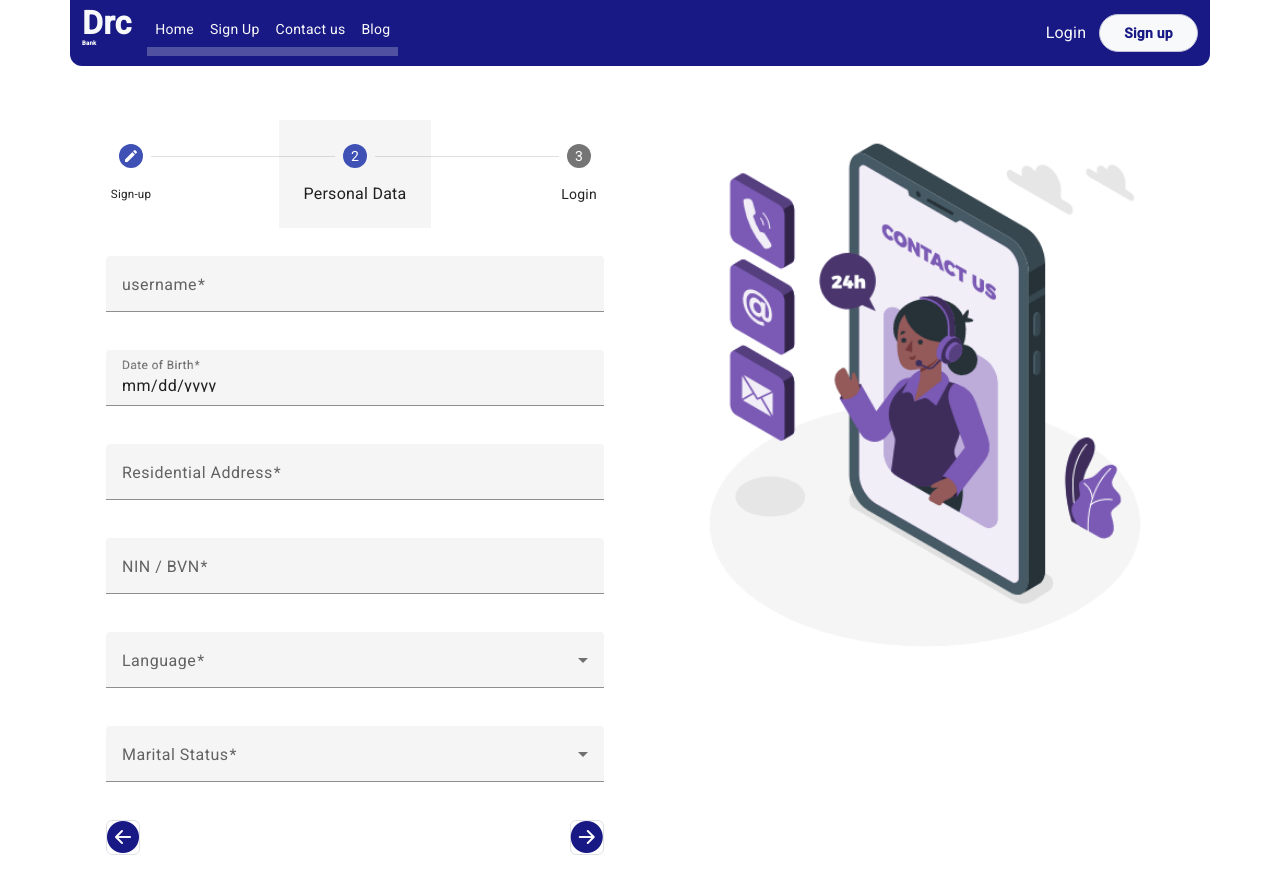
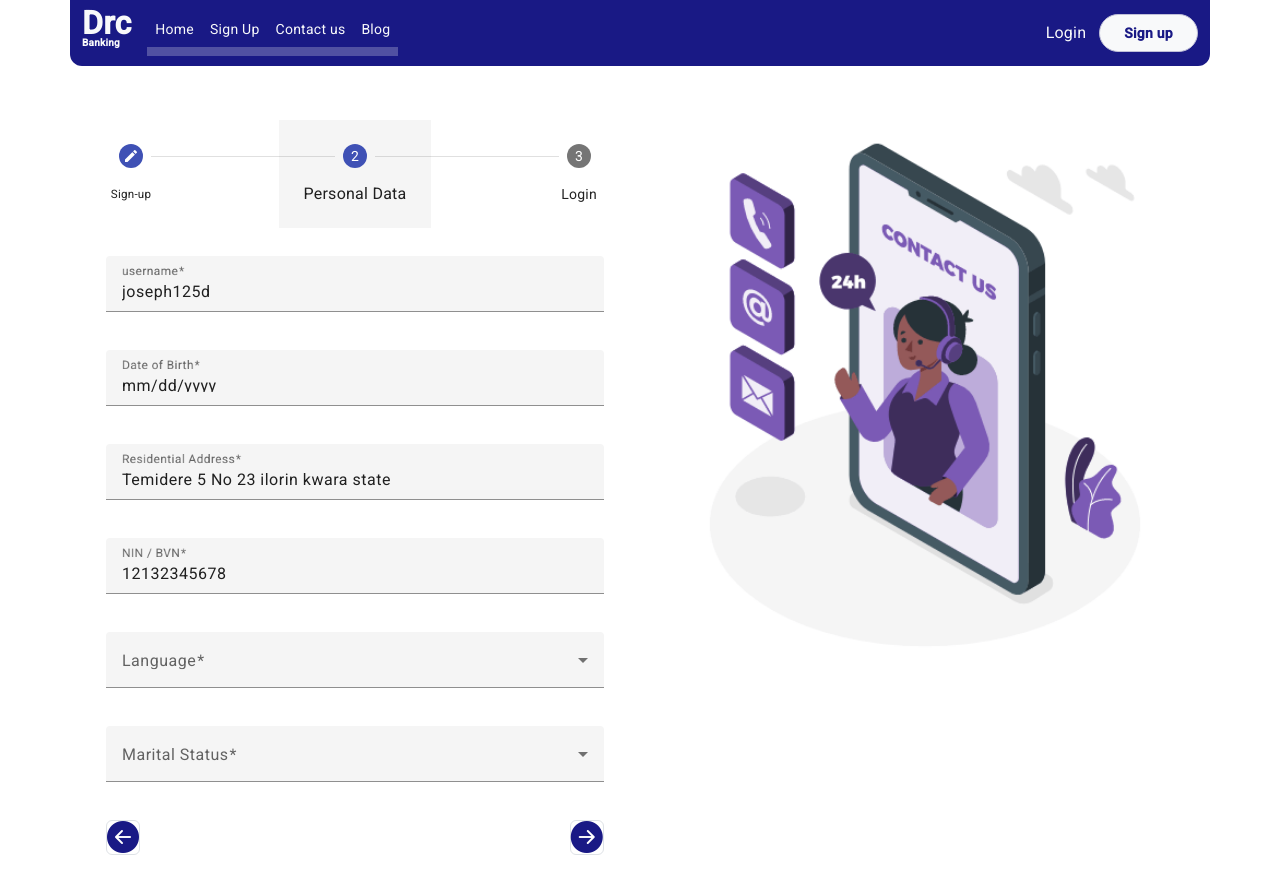
Before and after one commit to josephadeshola/Bank-App, an Angular app: page /create in a window 1280 px wide. Both pictures are taken after a click on the button 586 px from the left and 763 px from the top of the page. Built offline with nearby package versions, Linux system fonts and the light colour scheme.

Commit message:
working on backend

```diff
--- a/src/app/app.module.ts
+++ b/src/app/app.module.ts
@@ -14,6 +14,7 @@ import { MatIconModule } from '@angular/material/icon';
 import {FormBuilder, Validators, FormsModule, ReactiveFormsModule} from '@angular/forms';
 import {MatRadioModule} from '@angular/material/radio';
 import {MatSelectModule} from '@angular/material/select';
+import { HttpClientModule } from '@angular/common/http';
 
 
 
@@ -30,7 +31,8 @@ import {MatSelectModule} from '@angular/material/select';
     MatInputModule,
     ReactiveFormsModule,
     MatRadioModule,
-    MatSelectModule
+    MatSelectModule,
+    HttpClientModule
     // FormsModule
 
   ],
--- a/src/app/layout/home/home.component.html
+++ b/src/app/layout/home/home.component.html
@@ -5,7 +5,7 @@
           <div class="container-fluid">
               <a class="navbar-brand  fw-bold fs-2  d-grid" href="#">
                 <span class="text-light">Drc</span>
-                <small style="font-size: 6px;" class="text-light">Bank</small>
+                <small style="font-size: 10px;" class="text-light">Banking</small>
               </a>
             <div
             style="border-radius: 50px;background-color: #fff; height: 8vh;"
--- /dev/null
+++ b/src/app/services/banking.service.ts
@@ -0,0 +1,15 @@
+import { HttpClient } from '@angular/common/http';
+import { Injectable } from '@angular/core';
+
+@Injectable({
+  providedIn: 'root'
+})
+export class BankingService {
+
+  constructor(private http: HttpClient) { }
+
+  setUserCreate(obj: any){
+    // Specify the response type if known, e.g., Observable<YourResponseType>
+    return this.http.post('http://localhost/bankdatabase/signup.php', obj);
+  }
+}
--- a/src/app/signup/signup.component.html
+++ b/src/app/signup/signup.component.html
@@ -2,12 +2,12 @@
   <div class="row mt-top">
     <div class="col-md-6 col-12">
       <mat-horizontal-stepper [labelPosition]="'bottom'">
+        <form #reactiveform="ngForm" [formGroup]="firstFormGroup">
           <mat-step label="Sign Up">
             <ng-template matStepLabel>
               <h5>Sign-up</h5>
             </ng-template>
-          <div class="">
-            <form [formGroup]="firstFormGroup">
+
             <mat-form-field class="col-12">
               <mat-label>Full Name</mat-label>
               <input
@@ -127,7 +127,7 @@
                 class="text-danger col-12 text-center"
                 *ngIf="firstFormGroup.get('password')?.errors?.['required']"
               >
-                  Password is required
+                maximum number of 6
               </div>
             </div>
 
@@ -138,9 +138,7 @@
               (change)="updateOptionalLabel()"
             >
               <mat-radio-button
-                  *ngFor="
-                    let optionalLabelTextChoice of optionalLabelTextChoices
-                  "
+                *ngFor="let optionalLabelTextChoice of optionalLabelTextChoices"
                 [value]="optionalLabelTextChoice"
                 >{{ optionalLabelTextChoice }}</mat-radio-button
               >
@@ -158,7 +156,8 @@
               <button
                 mat-button
                 matStepperNext
-                  (click)="StartRegister()"
+                type="submit"
+
                 class="border text-center mt-3 border-none rounded"
               >
                 <i
@@ -167,12 +166,9 @@
                 ></i>
               </button>
             </div>
-            </form>
-          </div>
           </mat-step>
           <mat-step label="Personal Data">
             <div class="col-12">
-            <form [formGroup]="secondFormGroup">
               <mat-form-field class="col-12">
                 <mat-label>username</mat-label>
                 <input
@@ -181,24 +177,24 @@
                   placeholder="username"
                   formControlName="userName"
                   [class.is-valid]="
-                    secondFormGroup.get('userName')?.valid &&
-                    secondFormGroup.get('userName')?.touched
+                    firstFormGroup.get('userName')?.valid &&
+                    firstFormGroup.get('userName')?.touched
                   "
                   [class.is-invalid]="
-                    secondFormGroup.get('userName')?.invalid &&
-                    secondFormGroup.get('userName')?.touched
+                    firstFormGroup.get('userName')?.invalid &&
+                    firstFormGroup.get('userName')?.touched
                   "
                 />
               </mat-form-field>
               <div
                 *ngIf="
-                  secondFormGroup.get('userName')?.invalid &&
-                  secondFormGroup.get('userName')?.touched
+                  firstFormGroup.get('userName')?.invalid &&
+                  firstFormGroup.get('userName')?.touched
                 "
               >
                 <div
                   class="text-danger col-12 text-center"
-                  *ngIf="secondFormGroup.get('userName')?.errors?.['required']"
+                  *ngIf="firstFormGroup.get('userName')?.errors?.['required']"
                 >
                   UserName is required
                 </div>
@@ -212,24 +208,24 @@
                   placeholder="Date of birth"
                   formControlName="birth"
                   [class.is-valid]="
-                    secondFormGroup.get('birth')?.valid &&
-                    secondFormGroup.get('birth')?.touched
+                    firstFormGroup.get('birth')?.valid &&
+                    firstFormGroup.get('birth')?.touched
                   "
                   [class.is-invalid]="
-                    secondFormGroup.get('birth')?.invalid &&
-                    secondFormGroup.get('birth')?.touched
+                    firstFormGroup.get('birth')?.invalid &&
+                    firstFormGroup.get('birth')?.touched
                   "
                 />
               </mat-form-field>
               <div
                 *ngIf="
-                  secondFormGroup.get('birth')?.invalid &&
-                  secondFormGroup.get('birth')?.touched
+                  firstFormGroup.get('birth')?.invalid &&
+                  firstFormGroup.get('birth')?.touched
                 "
               >
                 <div
                   class="text-danger col-12 text-center"
-                  *ngIf="secondFormGroup.get('birth')?.errors?.['required']"
+                  *ngIf="firstFormGroup.get('birth')?.errors?.['required']"
                 >
                   Birth date is required
                 </div>
@@ -243,24 +239,24 @@
                   placeholder="Ex. 1 Main St, New York, NY"
                   formControlName="address"
                   [class.is-valid]="
-                    secondFormGroup.get('address')?.valid &&
-                    secondFormGroup.get('address')?.touched
+                    firstFormGroup.get('address')?.valid &&
+                    firstFormGroup.get('address')?.touched
                   "
                   [class.is-invalid]="
-                    secondFormGroup.get('address')?.invalid &&
-                    secondFormGroup.get('address')?.touched
+                    firstFormGroup.get('address')?.invalid &&
+                    firstFormGroup.get('address')?.touched
                   "
                 />
               </mat-form-field>
               <div
                 *ngIf="
-                  secondFormGroup.get('address')?.invalid &&
-                  secondFormGroup.get('address')?.touched
+                  firstFormGroup.get('address')?.invalid &&
+                  firstFormGroup.get('address')?.touched
                 "
               >
                 <div
                   class="text-danger col-12 text-center"
-                  *ngIf="secondFormGroup.get('address')?.errors?.['required']"
+                  *ngIf="firstFormGroup.get('address')?.errors?.['required']"
                 >
                   Address is required
                 </div>
@@ -274,24 +270,24 @@
                   placeholder="NIN / BVN"
                   formControlName="nin_bvn"
                   [class.is-valid]="
-                    secondFormGroup.get('nin_bvn')?.valid &&
-                    secondFormGroup.get('nin_bvn')?.touched
+                    firstFormGroup.get('nin_bvn')?.valid &&
+                    firstFormGroup.get('nin_bvn')?.touched
                   "
                   [class.is-invalid]="
-                    secondFormGroup.get('nin_bvn')?.invalid &&
-                    secondFormGroup.get('nin_bvn')?.touched
+                    firstFormGroup.get('nin_bvn')?.invalid &&
+                    firstFormGroup.get('nin_bvn')?.touched
                   "
                 />
               </mat-form-field>
               <div
                 *ngIf="
-                  secondFormGroup.get('nin_bvn')?.invalid &&
-                  secondFormGroup.get('nin_bvn')?.touched
+                  firstFormGroup.get('nin_bvn')?.invalid &&
+                  firstFormGroup.get('nin_bvn')?.touched
                 "
               >
                 <div
                   class="text-danger col-12 text-center"
-                  *ngIf="secondFormGroup.get('nin_bvn')?.errors?.['required']"
+                  *ngIf="firstFormGroup.get('nin_bvn')?.errors?.['required']"
                 >
                   NiN or BVN is required
                 </div>
@@ -303,12 +299,12 @@
                   class="px-3"
                   matNativeControl
                   [class.is-valid]="
-                    secondFormGroup.get('language')?.valid &&
-                    secondFormGroup.get('language')?.touched
+                    firstFormGroup.get('language')?.valid &&
+                    firstFormGroup.get('language')?.touched
                   "
                   [class.is-invalid]="
-                    secondFormGroup.get('language')?.invalid &&
-                    secondFormGroup.get('language')?.touched
+                    firstFormGroup.get('language')?.invalid &&
+                    firstFormGroup.get('language')?.touched
                   "
                 >
                   <option value="eng">English</option>
@@ -358,13 +354,13 @@
               </mat-form-field>
               <div
                 *ngIf="
-                  secondFormGroup.get('language')?.invalid &&
-                  secondFormGroup.get('language')?.touched
+                  firstFormGroup.get('language')?.invalid &&
+                  firstFormGroup.get('language')?.touched
                 "
               >
                 <div
                   class="text-danger col-12 text-center"
-                  *ngIf="secondFormGroup.get('language')?.errors?.['required']"
+                  *ngIf="firstFormGroup.get('language')?.errors?.['required']"
                 >
                   Language is required
                 </div>
@@ -377,12 +373,12 @@
                   matNativeControl
                   required
                   [class.is-valid]="
-                    secondFormGroup.get('marital')?.valid &&
-                    secondFormGroup.get('marital')?.touched
+                    firstFormGroup.get('marital')?.valid &&
+                    firstFormGroup.get('marital')?.touched
                   "
                   [class.is-invalid]="
-                    secondFormGroup.get('marital')?.invalid &&
-                    secondFormGroup.get('marital')?.touched
+                    firstFormGroup.get('marital')?.invalid &&
+                    firstFormGroup.get('marital')?.touched
                   "
                 >
                   <option class="py-2" value="single">Single</option>
@@ -392,13 +388,13 @@
               </mat-form-field>
               <div
                 *ngIf="
-                  secondFormGroup.get('marital')?.invalid &&
-                  secondFormGroup.get('marital')?.touched
+                  firstFormGroup.get('marital')?.invalid &&
+                  firstFormGroup.get('marital')?.touched
                 "
               >
                 <div
                   class="text-danger col-12 text-center"
-                  *ngIf="secondFormGroup.get('marital')?.errors?.['required']"
+                  *ngIf="firstFormGroup.get('marital')?.errors?.['required']"
                 >
                   marital is required
                 </div>
@@ -430,13 +426,10 @@
                   </button>
                 </div>
               </div>
-            </form>
             </div>
           </mat-step>
           <mat-step label="Login">
-          <div>
             <div class="col-12">
-              <form [formGroup]="thirdFormGroup">
               <mat-form-field class="col-12">
                 <mat-label>Email Address</mat-label>
                 <input
@@ -446,25 +439,24 @@
                   placeholder="Email"
                   formControlName="userEmail"
                   [class.is-valid]="
-                    thirdFormGroup.get('userEmail')?.valid &&
-                    thirdFormGroup.get('userEmail')?.touched
+                    firstFormGroup.get('userEmail')?.valid &&
+                    firstFormGroup.get('userEmail')?.touched
                   "
                   [class.is-invalid]="
-                    thirdFormGroup.get('userEmail')?.invalid &&
-                    thirdFormGroup.get('userEmail')?.touched
+                    firstFormGroup.get('userEmail')?.invalid &&
+                    firstFormGroup.get('userEmail')?.touched
                   "
                 />
-
               </mat-form-field>
               <div
                 *ngIf="
-                    thirdFormGroup.get('userEmail')?.invalid &&
-                    thirdFormGroup.get('userEmail')?.touched
+                  firstFormGroup.get('userEmail')?.invalid &&
+                  firstFormGroup.get('userEmail')?.touched
                 "
               >
                 <div
-                    class="text-danger  col-12 text-center"
-                    *ngIf="thirdFormGroup.get('userEmail')?.errors?.['required']"
+                  class="text-danger col-12 text-center"
+                  *ngIf="firstFormGroup.get('userEmail')?.errors?.['required']"
                 >
                   Email is required
                 </div>
@@ -478,25 +470,24 @@
                   placeholder="Password"
                   formControlName="userPass"
                   [class.is-valid]="
-                  thirdFormGroup.get('userPass')?.valid &&
-                  thirdFormGroup.get('userPass')?.touched
+                    firstFormGroup.get('userPass')?.valid &&
+                    firstFormGroup.get('userPass')?.touched
                   "
                   [class.is-invalid]="
-                  thirdFormGroup.get('userPass')?.invalid &&
-                  thirdFormGroup.get('userPass')?.touched
+                    firstFormGroup.get('userPass')?.invalid &&
+                    firstFormGroup.get('userPass')?.touched
                   "
                 />
-
               </mat-form-field>
               <div
                 *ngIf="
-                  thirdFormGroup.get('userPass')?.invalid &&
-                  thirdFormGroup.get('userPass')?.touched
+                  firstFormGroup.get('userPass')?.invalid &&
+                  firstFormGroup.get('userPass')?.touched
                 "
               >
                 <div
-                  class="text-danger  col-12 text-center"
-                  *ngIf="thirdFormGroup.get('userPass')?.errors?.['required']"
+                  class="text-danger col-12 text-center"
+                  *ngIf="firstFormGroup.get('userPass')?.errors?.['required']"
                 >
                   Password is required
                 </div>
@@ -504,7 +495,9 @@
               <p>
                 If you are not registered yet <b><a href="">Sign Up</a></b>
               </p>
-                <button class="btn-color btn">Register Account</button>
+              <button class="btn-color btn"
+              [disabled]="reactiveform.invalid"
+                (click)="StartRegister()">Register Account</button>
               <div class="float-end mt-5">
                 <button
                   mat-button
@@ -517,10 +510,9 @@
                   ></i>
                 </button>
               </div>
-              </form>
-            </div>
             </div>
           </mat-step>
+        </form>
       </mat-horizontal-stepper>
     </div>
     <div class="col-md-6 col-12 d-md-block d-none mt-5 mt-md-0 text-center">
--- a/src/app/signup/signup.component.ts
+++ b/src/app/signup/signup.component.ts
@@ -1,6 +1,7 @@
 import { Component, OnInit } from '@angular/core';
 import { FormBuilder, FormGroup, Validators } from '@angular/forms';
 import { MatStepperIntl } from '@angular/material/stepper';
+import { BankingService } from '../services/banking.service';
 
 @Component({
   selector: 'app-signup',
@@ -26,69 +27,74 @@ export class SignupComponent {
   // login Details
   userEmail = '';
   userPass = '';
-
+  public response: any = {};
+  public message = '';
   // public firstFormGroup: any = '';
   first = '';
   optionalLabelText: string = '';
   optionalLabelTextChoices: string[] = ['Male', 'Female', 'Other'];
-  // firstFormRadio = this._formBuilder.group({
-  //   firstCtrl: ['', Validators.required],
-  // });
-
   constructor(
     public _formBuilder: FormBuilder,
     public _matStepperIntl: MatStepperIntl,
-  ){}
+    public bankingService: BankingService
+  ) { }
   public firstFormGroup = this._formBuilder.group({
-    fullName: ['', Validators.required],
-    email: ['', [Validators.required, Validators.email]],
+    fullName: ['Ayomide', Validators.required],
+    email: ['jooee2y@gmail.com', [Validators.required, Validators.email]],
     phone: [
-      '',
+      '08069697526',
       [Validators.required, Validators.maxLength(11), Validators.minLength(11)],
     ],
     password: [
-      '',
+      '557880',
       [Validators.required, Validators.minLength(6), Validators.maxLength(6)],
     ],
     optionalLabel: [],
-  });
-
-
-  public secondFormGroup = this._formBuilder.group({
-    userName: ['', Validators.required],
-    birth: ['', Validators.required],
-    address: ['', Validators.required],
-    nin_bvn: ['', [Validators.required,Validators.maxLength(11),Validators.minLength(11)]],
-    language: ['', Validators.required],
-    marital: ['', Validators.required],
-  });
-  public thirdFormGroup = this._formBuilder.group({
-    userEmail: ['', [Validators.required, Validators.email]],
+    userName: ['joseph125d', Validators.required],
+    birth: ['08-25-2004', Validators.required],
+    address: ['Temidere 5 No 23 ilorin kwara state', Validators.required],
+    nin_bvn: [
+      '12132345678',
+      [Validators.required, Validators.maxLength(11), Validators.minLength(11)],
+    ],
+    language: ['English', Validators.required],
+    marital: ['Single', Validators.required],
+    userEmail: [
+      'Joaeeeey125d@gmail.com',
+      [Validators.required, Validators.email],
+    ],
     userPass: [
-      '',
-      [
-        Validators.required,
-        Validators.minLength(6), // Adjust the minimum length as needed
-        Validators.pattern(/^(?=.*[a-z])(?=.*[A-Z])(?=.*\d).{6,}$/), // At least one lowercase, one uppercase, and one numeric character
-      ],
+      '557880',
+      [Validators.required, Validators.minLength(6), Validators.maxLength(6)],
     ],
   });
-
-  // secondFormGroup = this._formBuilder.group({
-  //   secondCtrl: ['', Validators.required],
-  // });
-
-  // ngOnInit() {
-  //   this.firstFormGroup = this._formBuilder.group({
-  //     firstCtrl: ['', Validators.required],
-  //   });
-  // }
   updateOptionalLabel() {
     this._matStepperIntl.optionalLabel = this.optionalLabelText;
     this._matStepperIntl.changes.next();
   }
 
   StartRegister() {
-    console.log(this.firstFormGroup.value);
+    if (this.firstFormGroup.valid) {
+        this.bankingService
+        .setUserCreate(this.firstFormGroup.value)
+        .subscribe(data=>{
+          this.response=data
+          if(this.response==true){
+           console.log("go to login");
+
+
+          }
+          else{
+            this.message="Email already exist"
+            console.log(this.message);
+
+          }
+
+        },
+        (error) => {
+          console.log('Error during registration', error);
+        }
+        );
+    }
   }
 }
```
Also changed, not shown: src/assets/download (1).png (added), 1 other file (tests, documents, lock files or other folders). Lines whose indentation alone changed are shown as unchanged.
